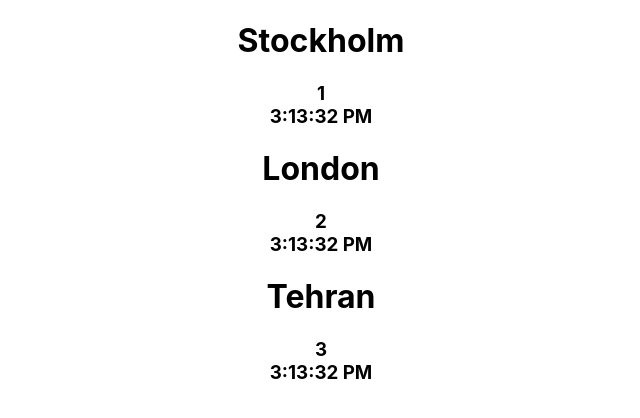
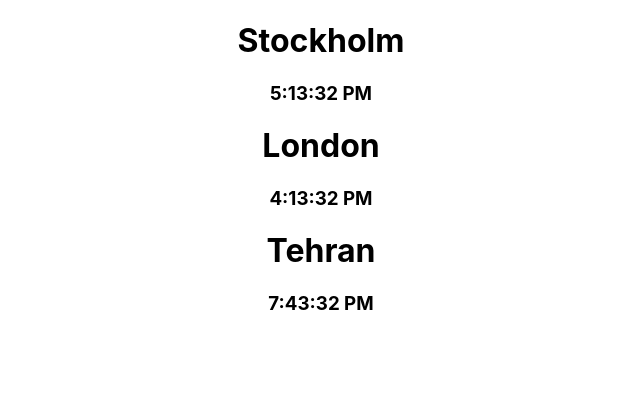
Before and after one commit to pivey/React_world_clocks, a React (Create React App) app in the folder spa-survivors-clock/: page / in a window 1280 px wide. Shown: the top 418 px of the page, without its empty margins (319-959 px from the left). Built offline with nearby package versions, Linux system fonts and the light colour scheme.

Commit message:
done with zone

```diff
--- a/spa-survivors-clock/package.json
+++ b/spa-survivors-clock/package.json
@@ -3,6 +3,8 @@
   "version": "0.1.0",
   "private": true,
   "dependencies": {
+    "moment": "^2.24.0",
+    "moment-timezone": "^0.5.25",
     "react": "^16.8.6",
     "react-dom": "^16.8.6",
     "react-scripts": "3.0.1"
--- a/spa-survivors-clock/src/App.js
+++ b/spa-survivors-clock/src/App.js
@@ -1,13 +1,15 @@
 import React, {useEffect, useState} from 'react';
+import moment from 'moment';
+import "moment-timezone";
 import './App.css';
 
 function App() {
   return (
     <div className="App">
       <Board citiesObj = {[
-      {city:'Stockholm',timeZone:1},
-      {city:'London',timeZone:2},
-      {city:'Tehran',timeZone:3}]}/>
+      {city:'Stockholm', region:'Europe'},
+      {city:'London', region:'Europe'},
+      {city:'Tehran', region:'Asia'}]}/>
     </div>
   );
 }
@@ -32,12 +34,12 @@ useEffect(() => {
    function timer() {
      setTimeout (() => {
       setCount(count+=1);
-      console.log(count);
       timer();
     },1000);
   }
   timer();
 }, []);
+const cityRegion = props.cityObj.region + '/' + props.cityObj.city;
 
   return (
     <div className="Clock">
@@ -45,11 +47,8 @@ useEffect(() => {
           {props.cityObj.city}
         </h1>
         <h3>
-          {props.cityObj.timeZone }
-          <br/>
-          {new Date().toLocaleTimeString()}
-          <br/>
-
+          {moment().tz(cityRegion).format('LTS')}
+          {/* {new Date().toLocaleTimeString()} */}
         </h3>
     </div>
   );
```
Also changed, not shown: 1 other file (tests, documents, lock files or other folders).
